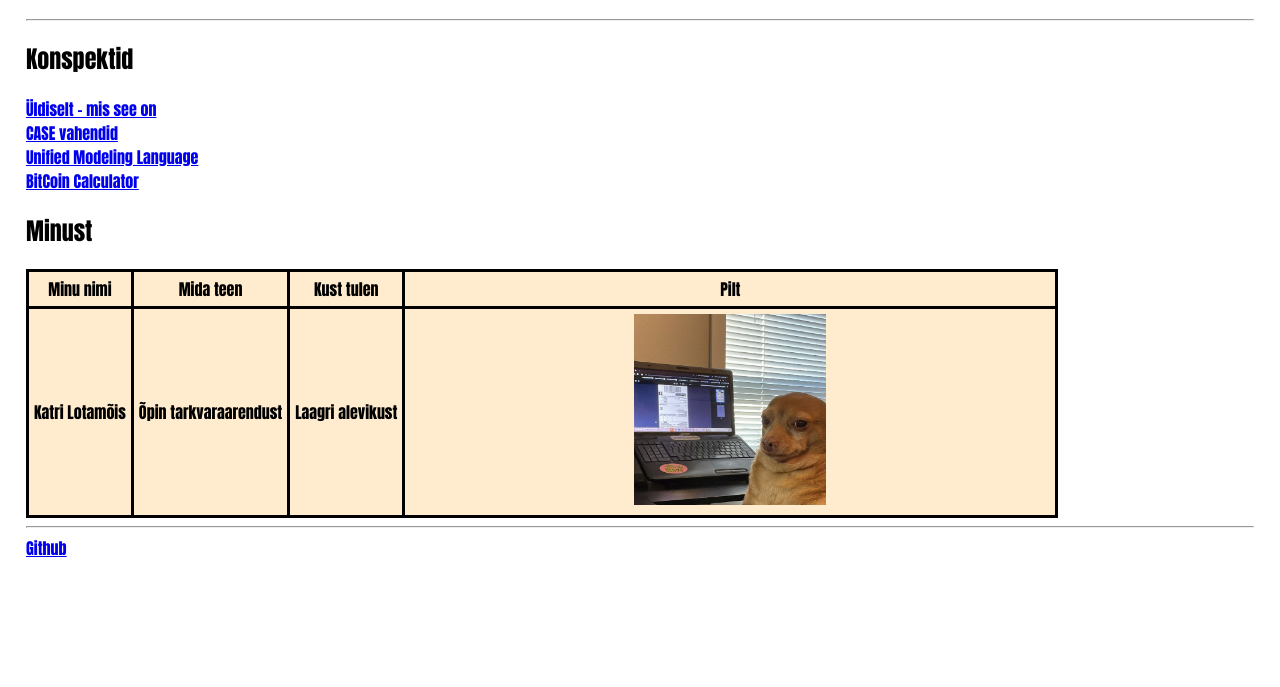
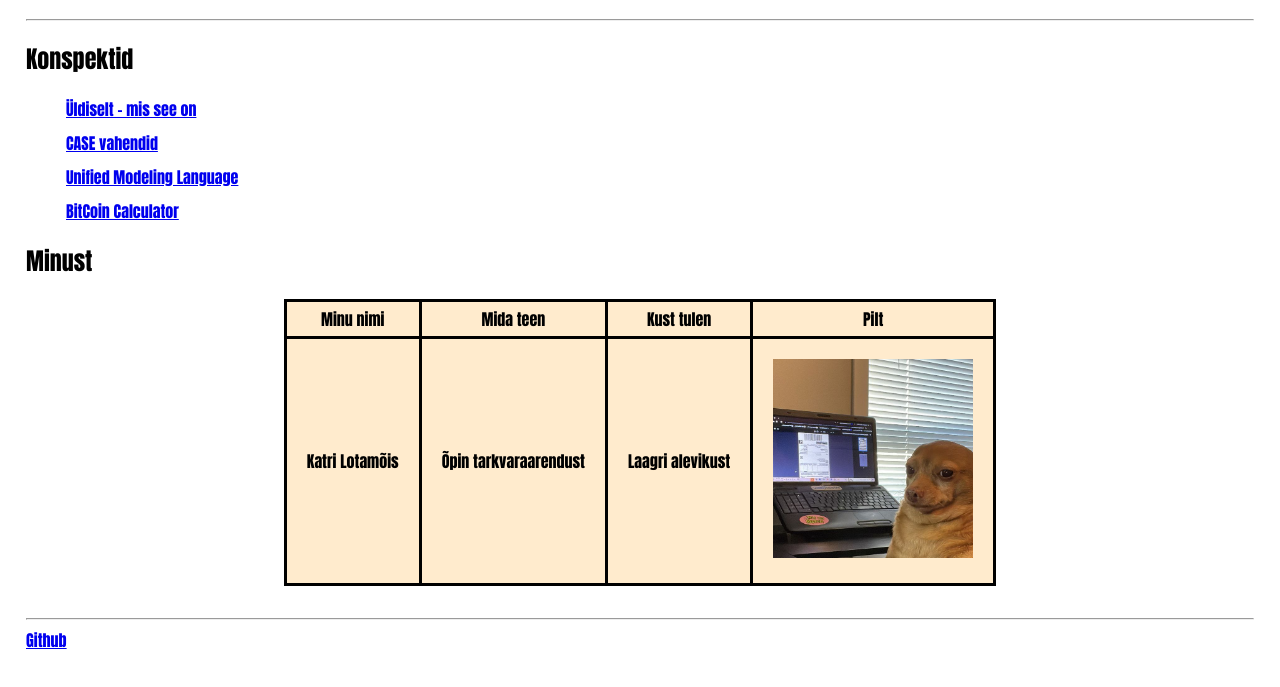
Before and after one commit to SwagMuffin88/tarkvaraarendusprotsess, a website: page index.html in a window 1280 px wide. Shown: the part 99-786 px from the top of the page. Drawn offline with Linux system fonts and the light colour scheme.

Commit message:
adjust styling and navigation

```diff
--- a/index.html
+++ b/index.html
@@ -5,6 +5,14 @@
     <meta name="viewport" content="width=device-width, initial-scale=1.0">
     <link rel="stylesheet" href="style.css">
     <title>Minu uus Tarkvara Arendusprotsessi ainemapp</title>
+    <style>
+        td {
+            padding: 20px;
+        }
+        th {
+            font-weight: bolder;
+        }
+    </style>
 </head>
 <body>
     <h1>Tarkvara Arendusprotsessi tehtud tööd</h1>
@@ -15,46 +23,60 @@
     </h2>
 
     <div>
+        <ul style="list-style: none; display: grid; gap:10px">
+            <li>
                 <a href="SDLC/sdlc.html">
                     Üldiselt - mis see on
                 </a>
-    </div>
-
-    <div>
+            </li>
+            <li>
                 <a href="./CASE/index.html">
                     CASE vahendid
                 </a>
-    </div>
-
-    <div>
+            </li>
+            <li>
                 <a href="./UML/index.html">
                     Unified Modeling Language
                 </a>
-    </div>
-
-    <div>
+            </li>
+            <li>
                 <a href="./BTC/index.html">
                     BitCoin Calculator
                 </a>
+            </li>
+        </ul>
+
     </div>
 
     <h2>Minust</h2>
-    <table>
+    <div style="justify-items: center;">
+        <table style="table-layout: auto;">
         <tr>
-            <td>Minu nimi</td>
-            <td>Mida teen</td>
-            <td>Kust tulen</td>
-            <td>Pilt</td>
+            <th>
+                Minu nimi
+            </th>
+            <th>
+                Mida teen
+            </th>
+            <th>
+                Kust tulen
+            </th>
+            <th>
+                Pilt
+            </th>
         </tr>
         <tr>
             <td>Katri Lotamõis</td>
             <td>Õpin tarkvaraarendust</td>
             <td>Laagri alevikust</td>
             <td>
-                <img src="pildid/photo_2025-11-12_09-31-35.jpg" width="30%">
+                <img src="pildid/photo_2025-11-12_09-31-35.jpg" style="width: 200px; padding: auto;" >
             </td>
         </tr>
     </table>
+    </div>
+
+    <br>
     <hr/>
 
     <footer>
```
Also changed, not shown: CASE/index.html (+4 -0 lines), UML/flowchart.html (+1 -0 lines), UML/index.html (+3 -0 lines). Lines whose indentation alone changed are shown as unchanged.
